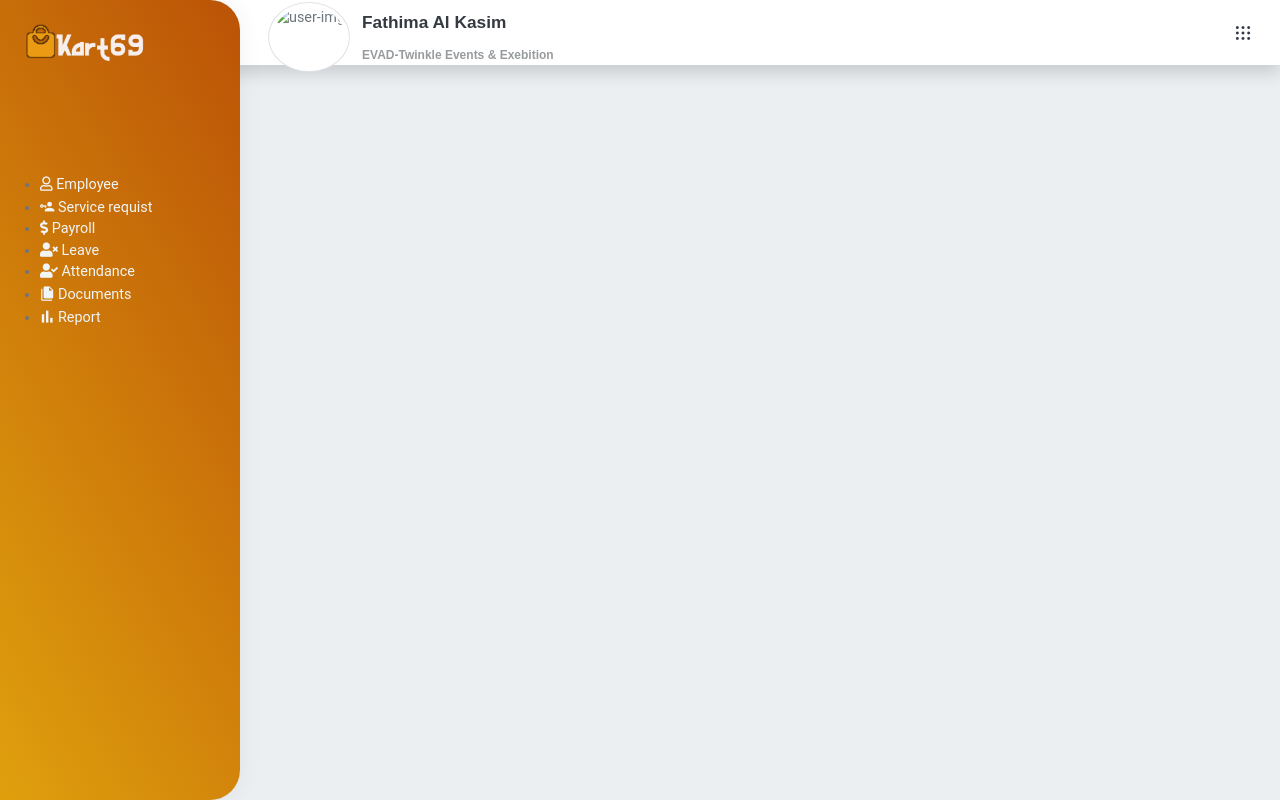
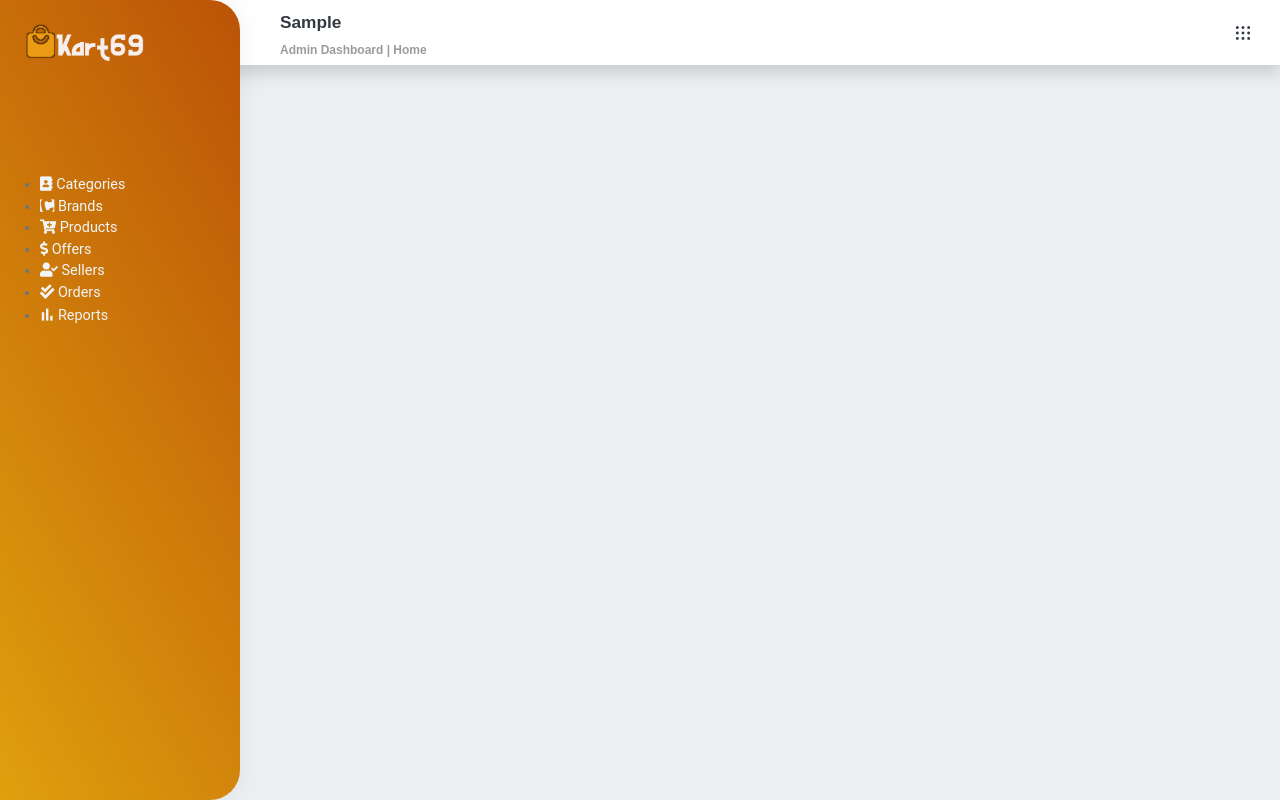
Before and after one commit to LinuxBro-Offical/Ekart, a Django app: page /home in a window 1280 px wide. Run offline with Django 3.2, Linux system fonts and the light colour scheme; the visitor is signed in with stand-in values (Sample User, id 1); some libraries are stand-ins or nearby versions.

Commit message:
index page setup completed

```diff
--- a/ekart/admin_dashboard/templates/navbar.html
+++ b/ekart/admin_dashboard/templates/navbar.html
@@ -26,10 +26,9 @@
         </li>
       </ul>
     <div class="row" style="margin-left: 16.75rem!important;">
-        <img src="" style="margin-top: 0.115rem!important;" alt="user-img" title="Mat Helme" class="rounded-circle img-thumbnail avatar-md mt-1">
         <div class="ml-2">
-            <h5>Fathima Al Kasim</h5>
-            <h6 style="opacity: 0.5;" class="pt-0">EVAD-Twinkle Events & Exebition</h6>
+            <h5 class="mb-0">{{user|capfirst}}</h5>
+            <h6 style="opacity: 0.5;" class="pt-0">Admin Dashboard | Home</h6>
         </div>
     </div>
 </div>
--- a/ekart/admin_dashboard/templates/sidebar.html
+++ b/ekart/admin_dashboard/templates/sidebar.html
@@ -9,46 +9,46 @@
             <ul class="metismenu" id="side-menu">
                 <li style="margin-top: 6.5rem!important;">
                     <a href="javascript:void(0)">
-                        <i class=" far fa-user text-light"></i>
-                        <span class="text-light"> Employee </span>
+                        <i class="fas fa-address-book  text-light"></i>
+                        <span class="text-light"> Categories </span>
                     </a>
                 </li>
                 <li>
                     <a href="javascript:void(0)">
-                        <i class="mdi mdi-account-key text-light"></i>
-                        <span class="text-light">Service requist</span>
+                        <i class="fab fa-contao  text-light"></i>
+                        <span class="text-light">Brands</span>
+                    </a>
+                </li>
+                <li>
+                    <a href="javascript:void(0)">
+                        <i class="fas fa-cart-plus  text-light"></i>
+                        <span class="text-light">Products</span>
                     </a>
                 </li>
                 <li>
                     <a href="javascript:void(0)">
                         <i class="fas fa-dollar-sign text-light"></i>
-                        <span class="text-light">Payroll </span>
-
-                    </a>
-                </li>
-                <li>
-                    <a href="javascript:void(0)">
-                        <i class=" fas fa-user-times text-light"></i>
-                        <span class="text-light">Leave</span>
+                        <span class="text-light">Offers</span>
 
                     </a>
                 </li>
                 <li>
                     <a href="javascript:void(0)">
                         <i class=" fas fa-user-check text-light"></i>
-                        <span class="text-light">Attendance</span>
+                        <span class="text-light">Sellers</span>
+
                     </a>
                 </li>
                 <li>
                     <a href="javascript:void(0)">
-                        <i class="mdi mdi-file-multiple text-light"></i>
-                        <span class="text-light">Documents</span>
+                        <i class=" fas fa-check-double  text-light"></i>
+                        <span class="text-light">Orders</span>
                     </a>
                 </li>
                 <li>
                     <a href="javascript:void(0)">
                         <i class="mdi mdi-poll text-light"></i>
-                        <span class="text-light">Report</span>
+                        <span class="text-light">Reports</span>
                     </a>
                 </li>
             </ul>
```
